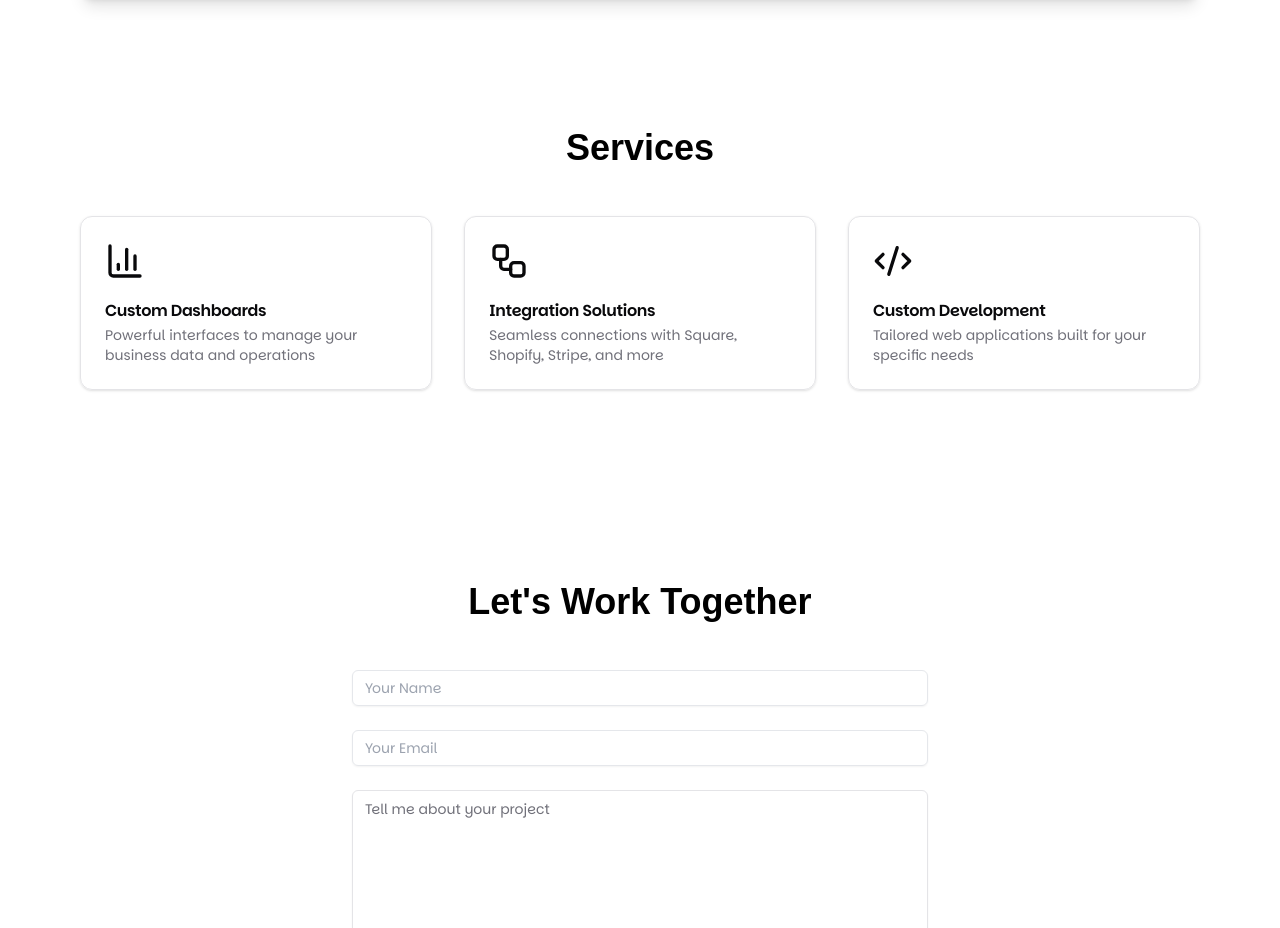
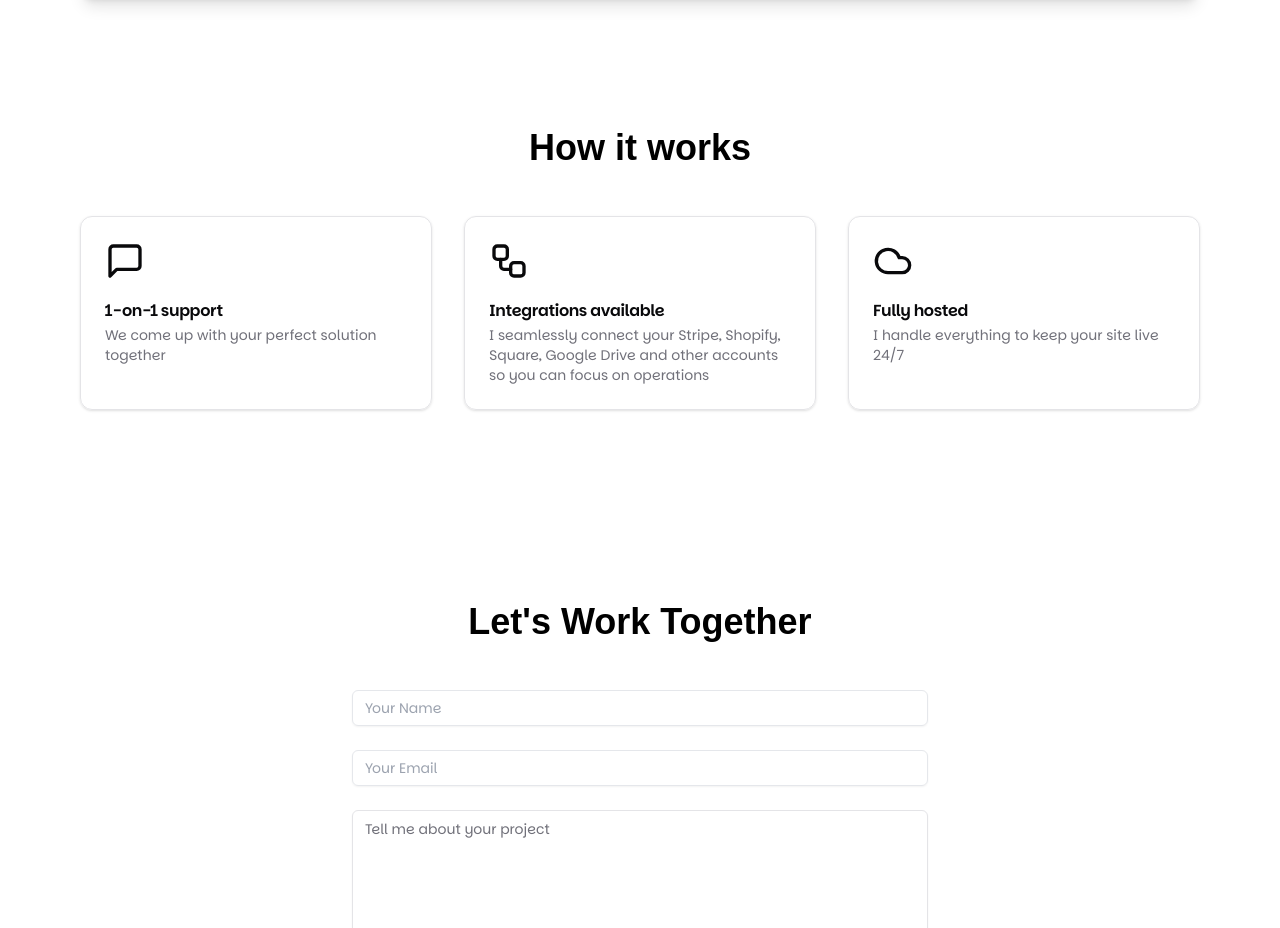
Before and after one commit to geoffvrijmoet/dev-geoffvrijmoet-com, a Next.js app: page / in a window 1280 px wide. Shown: the part 1101-2029 px from the top of the page. Built offline with nearby package versions, Linux system fonts and the light colour scheme; a web font is replaced by a local one.

Commit message:
changed copy in the Services section.

```diff
--- a/components/services.tsx
+++ b/components/services.tsx
@@ -1,21 +1,21 @@
-import { Code2, BarChart3, Workflow } from "lucide-react"
+import { MessageSquare, Cloud, Workflow } from "lucide-react"
 import { Card, CardHeader, CardTitle, CardDescription } from "@/components/ui/card"
 
 const services = [
   {
-    title: "Custom Dashboards",
-    description: "Powerful interfaces to manage your business data and operations",
-    icon: BarChart3
+    title: "1-on-1 support",
+    description: "We come up with your perfect solution together",
+    icon: MessageSquare
   },
   {
-    title: "Integration Solutions",
-    description: "Seamless connections with Square, Shopify, Stripe, and more",
+    title: "Integrations available",
+    description: "I seamlessly connect your Stripe, Shopify, Square, Google Drive and other accounts so you can focus on operations",
     icon: Workflow
   },
   {
-    title: "Custom Development",
-    description: "Tailored web applications built for your specific needs",
-    icon: Code2
+    title: "Fully hosted",
+    description: "I handle everything to keep your site live 24/7",
+    icon: Cloud
   }
 ]
 
@@ -23,7 +23,7 @@ export default function Services() {
   return (
     <section className="py-16 md:py-24 bg-secondary/20">
       <div className="container px-4 max-w-6xl mx-auto">
-        <h2 className="text-3xl md:text-4xl font-heading font-bold text-center mb-12">Services</h2>
+        <h2 className="text-3xl md:text-4xl font-heading font-bold text-center mb-12">How it works</h2>
         <div className="grid md:grid-cols-3 gap-8">
           {services.map((service, index) => (
             <Card key={index} className="bg-background">
```
